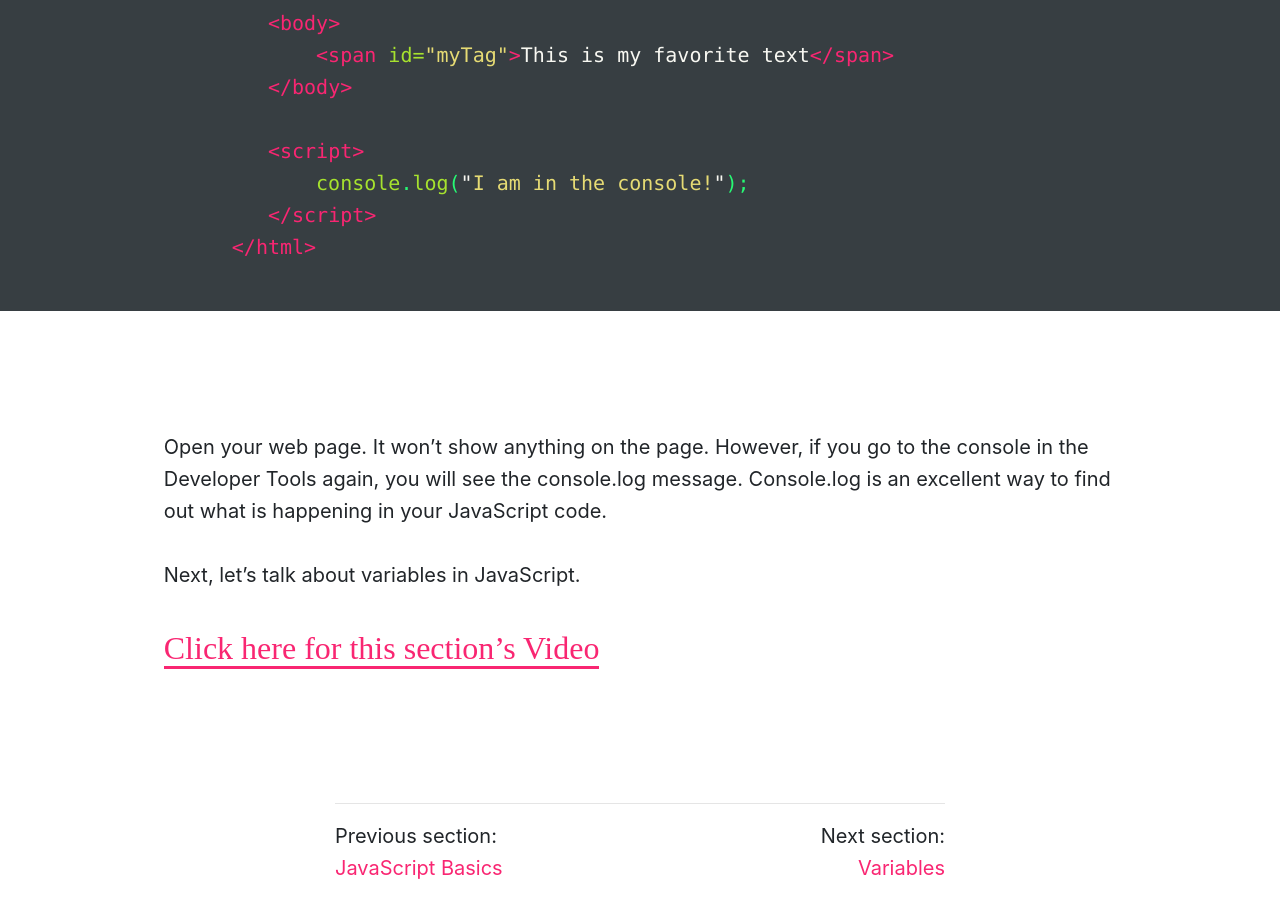
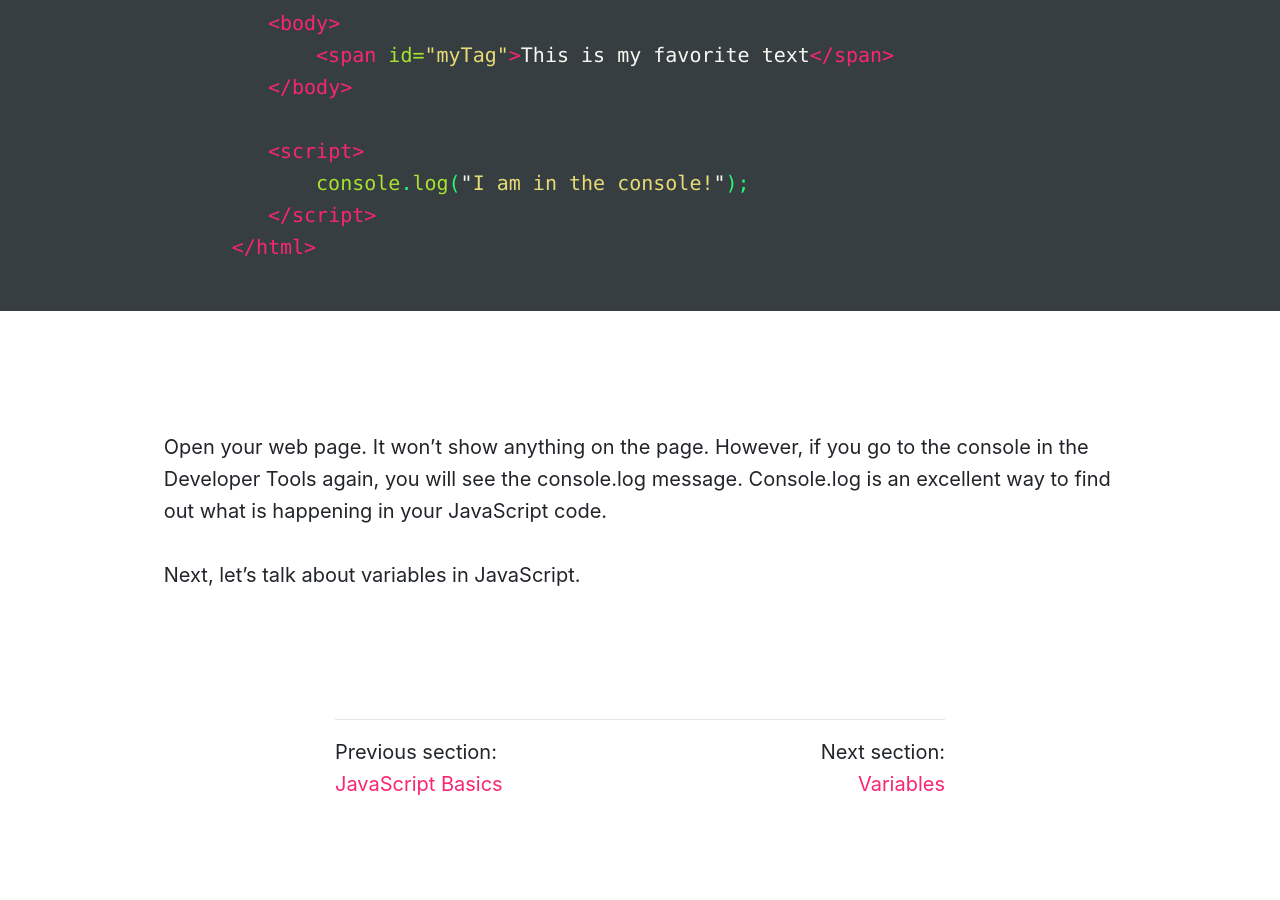
Before and after one commit to Montana-Media-Arts/120_CreativeCoding1-Fall2020, a Jekyll site: the page built from modules/week-8/_posts/2017-01-03-accessing-html.md, in a window 1280 px wide and 900 px high, scrolled down 5735 px. Built offline with Jekyll 4.4.1, drawn with Linux system fonts in a browser that asks for light colours; nearby versions of some CDN libraries; a script that is not in the unit is left out; after the commit the page ends 6551 px from its top, so only the background shows below that.

Commit message:
Update 2017-01-03-accessing-html.md

```diff
--- a/modules/week-8/_posts/2017-01-03-accessing-html.md
+++ b/modules/week-8/_posts/2017-01-03-accessing-html.md
@@ -116,6 +116,3 @@ Try this now.
 Open your web page. It won't show anything on the page. However, if you go to the console in the Developer Tools again, you will see the console.log message. Console.log is an excellent way to find out what is happening in your JavaScript code.
 
 Next, let's talk about variables in JavaScript.
-
-<!-- video -->
-<a href="https://umontana.zoom.us/recording/share/nLX4YN7iloCtutSQ-s9sNWpHoEogIDNuBiMzFjWX5r6wIumekTziMw" target="_new" style="font-family:Ariel; font-size:32px;">Click here for this section's Video</a>
```
